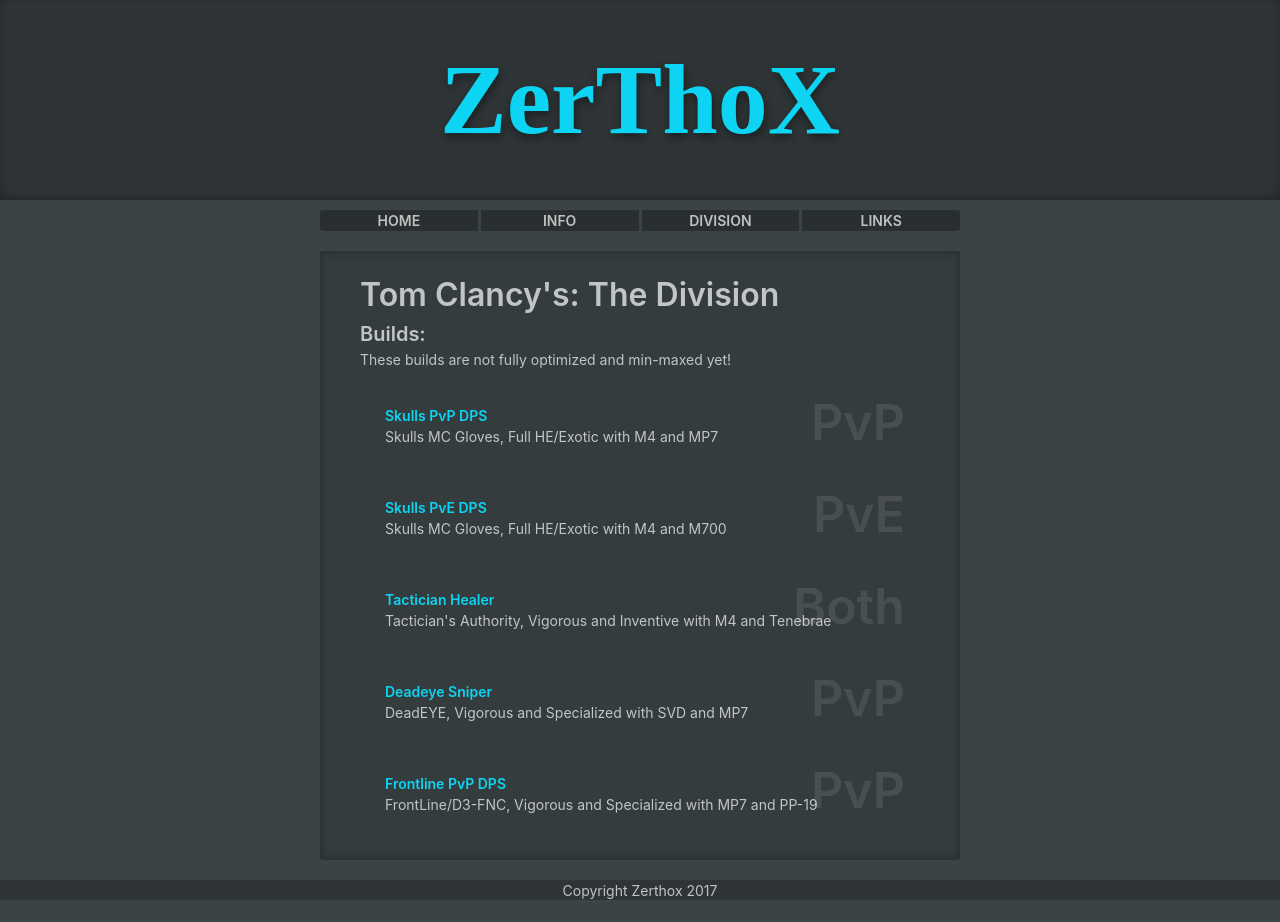
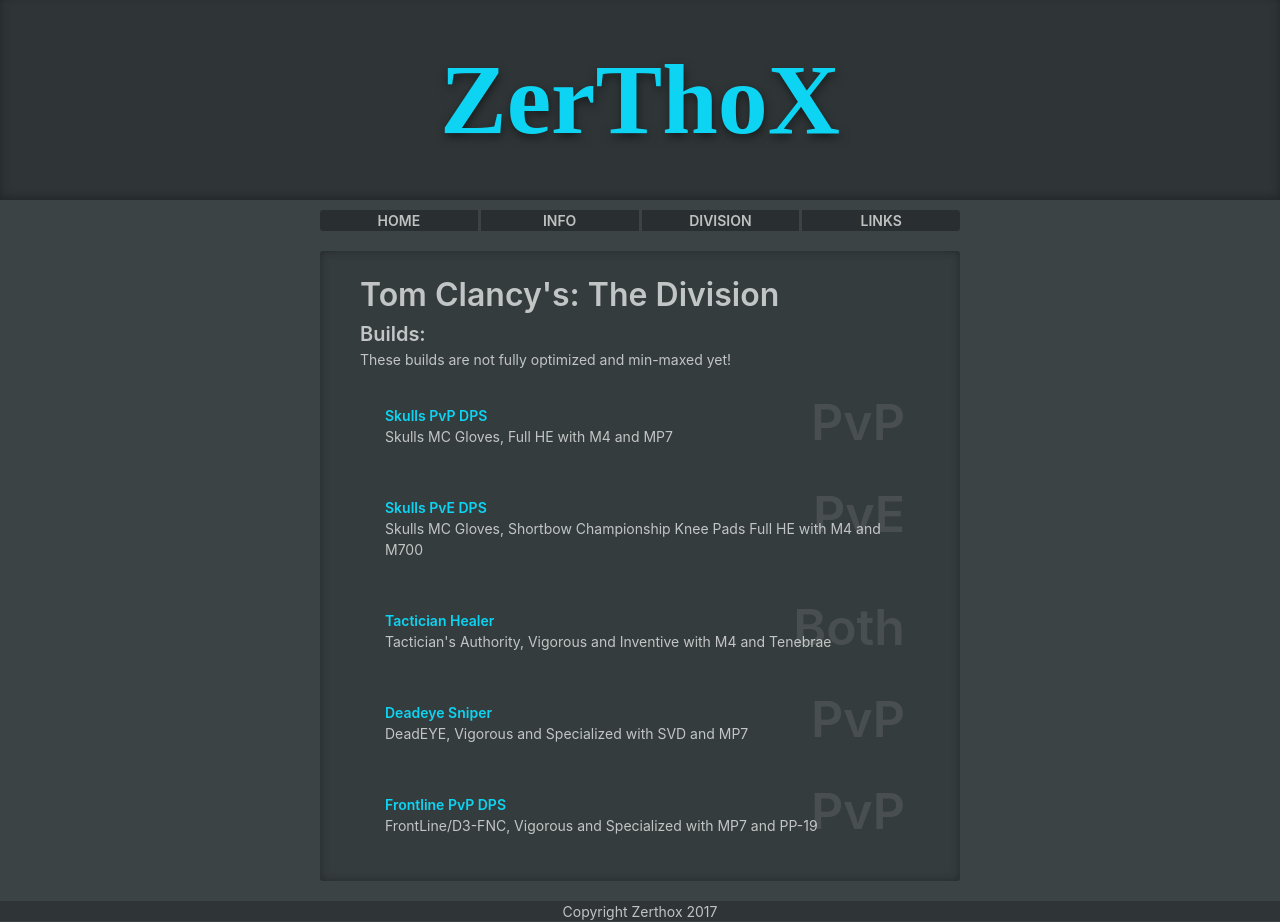
Before and after one commit to Zerthox/zerthox.github.io, a Jekyll site: the page built from division.html, in a window 1280 px wide. Built offline with Jekyll 4.4.1, drawn with Linux system fonts in a browser that asks for light colours; some web fonts are replaced; before the commit the page ends 901 px from its top, so only the background shows below that.

Commit message:
Update division.html

```diff
--- a/division.html
+++ b/division.html
@@ -7,13 +7,13 @@
     <p>These builds are not fully optimized and min-maxed yet!</p>
     <a href="division/builds/skulls-pvp">
         <li class="list-item">
-            <div class="info"><span class="title name">Skulls PvP DPS</span><span class="text">Skulls MC Gloves, Full HE/Exotic with M4 and MP7</span></div>
+            <div class="info"><span class="title name">Skulls PvP DPS</span><span class="text">Skulls MC Gloves, Full HE with M4 and MP7</span></div>
             <div class="ghost-text">PvP</div>
         </li>
     </a>
     <a href="division/builds/skulls-pve">
         <li class="list-item">
-            <div class="info"><span class="title name">Skulls PvE DPS</span><span class="text">Skulls MC Gloves, Full HE/Exotic with M4 and M700</span></div>
+            <div class="info"><span class="title name">Skulls PvE DPS</span><span class="text">Skulls MC Gloves, Shortbow Championship Knee Pads Full HE with M4 and M700</span></div>
             <div class="ghost-text">PvE</div>
         </li>
     </a>
```
